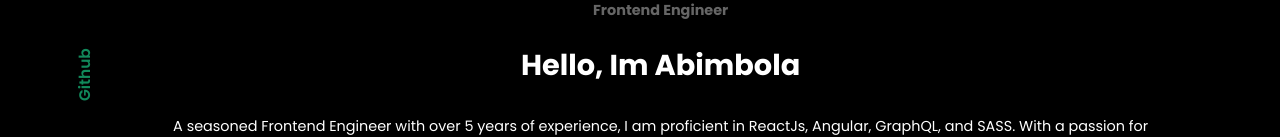
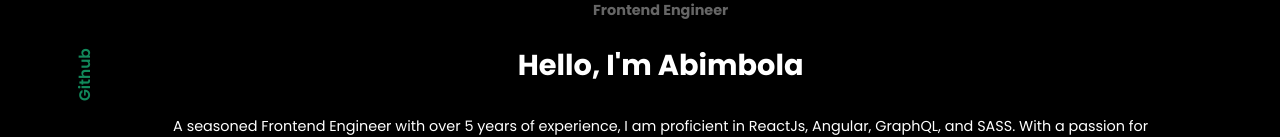
Before and after one commit to bimbowande/portfolio_me, a Next.js app: page / in a window 1280 px wide. Shown: the part 324-461 px from the top of the page. Built offline with nearby package versions, Linux system fonts and the light colour scheme; some icons are missing.

Commit message:
typo level 2

```diff
--- a/components/IntroductionText/IntroductionText.tsx
+++ b/components/IntroductionText/IntroductionText.tsx
@@ -18,7 +18,7 @@ export const IntroductionText: React.FC<IntroTextPropI> = IntroTextPropI => {
        <Icon className="fa-light fa-triangle"></Icon>
         <HeaderText color={colorvar?.greyColor} fontSize='.9rem' textAlign='center'>{IntroTextPropI?.title}</HeaderText>
         <Container textAlign='center'>
-            <HeaderText textAlign='center'>Hello, Im Abimbola</HeaderText>
+            <HeaderText textAlign='center'>Hello, I{`'`}m Abimbola</HeaderText>
             <BodyText>
                 {IntroTextPropI?.text}
             </BodyText>
```
